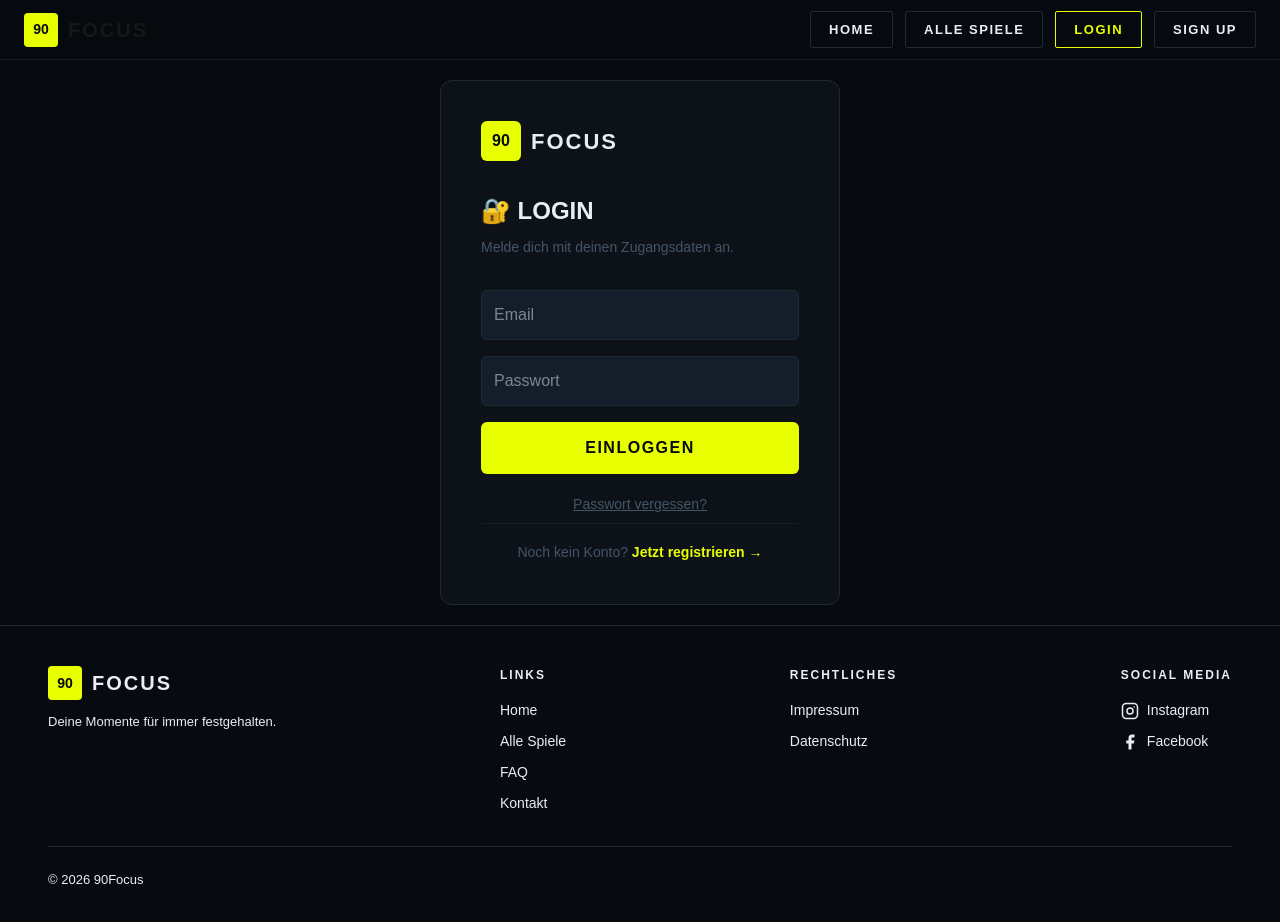
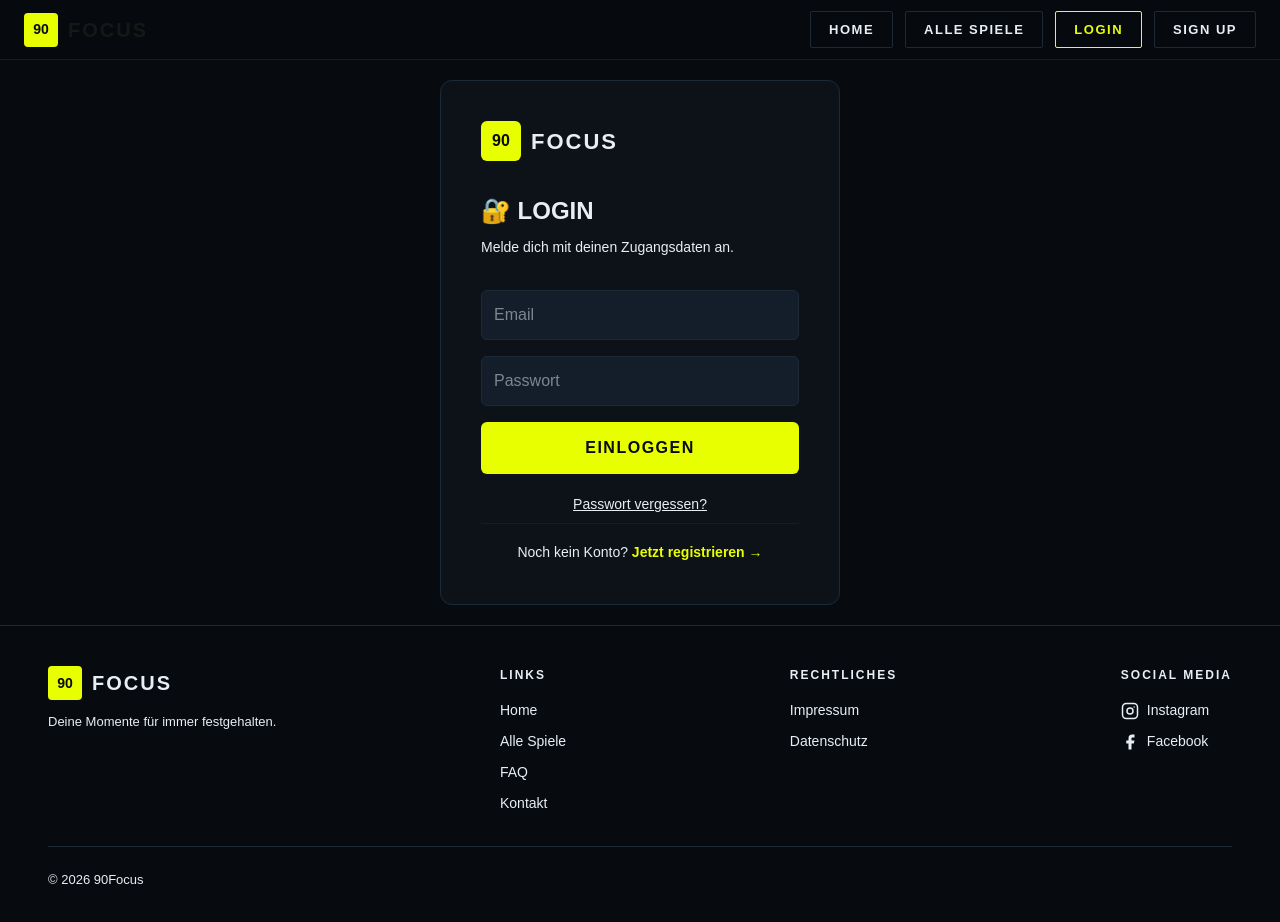
Before and after one commit to 90focus/90focus, a Next.js app: page /login in a window 1280 px wide. Built offline with nearby package versions, Linux system fonts and the light colour scheme; no server answers.

Commit message:
login seite text weiss gemacht

```diff
--- a/app/login/page.tsx
+++ b/app/login/page.tsx
@@ -99,7 +99,7 @@ function LoginContent() {
           <h1 style={{ color: '#e8eef4', fontSize: 24, fontWeight: 900, marginBottom: 8, textTransform: 'uppercase' }}>
             {mode === 'login' ? '🔐 Login' : '🔑 Passwort vergessen'}
           </h1>
-          <p style={{ color: '#445566', fontSize: 14, marginBottom: 24 }}>
+          <p style={{ color: '#e8eef4', fontSize: 14, marginBottom: 24 }}>
             {mode === 'login' ? 'Melde dich mit deinen Zugangsdaten an.' : 'Wir senden dir einen Reset-Link per Email.'}
           </p>
 
@@ -126,11 +126,11 @@ function LoginContent() {
             {mode === 'login' ? (
               <>
                 <button onClick={() => { setMode('forgot'); setError(''); setMessage('') }}
-                  style={{ background: 'none', border: 'none', color: '#445566', cursor: 'pointer', fontSize: 14, textDecoration: 'underline' }}>
+                  style={{ background: 'none', border: 'none', color: '#e8eef4', cursor: 'pointer', fontSize: 14, textDecoration: 'underline' }}>
                   Passwort vergessen?
                 </button>
                 <div style={{ borderTop: '1px solid #131e2a', paddingTop: 16 }}>
-                  <span style={{ color: '#445566', fontSize: 14 }}>Noch kein Konto? </span>
+                  <span style={{ color: '#e8eef4', fontSize: 14 }}>Noch kein Konto? </span>
                   <button onClick={() => router.push('/register')}
                     style={{ background: 'none', border: 'none', color: '#e8ff00', cursor: 'pointer', fontSize: 14, fontWeight: 700 }}>
                     Jetzt registrieren →
@@ -139,7 +139,7 @@ function LoginContent() {
               </>
             ) : (
               <button onClick={() => { setMode('login'); setError(''); setMessage('') }}
-                style={{ background: 'none', border: 'none', color: '#445566', cursor: 'pointer', fontSize: 14, textDecoration: 'underline' }}>
+                style={{ background: 'none', border: 'none', color: '#e8eef4', cursor: 'pointer', fontSize: 14, textDecoration: 'underline' }}>
                 Zurück zum Login
               </button>
             )}
@@ -184,7 +184,7 @@ function LoginContent() {
             <div>
               <div style={{ color: "#e8eef4", fontWeight: 800, fontSize: 12, letterSpacing: 2, textTransform: "uppercase", marginBottom: 16 }}>Social Media</div>
               <div style={{ display: "flex", flexDirection: "column", gap: 10 }}>
-                <a href="https://www.instagram.com/90focus" target="_blank" rel="noopener noreferrer"
+                <a href="https://www.instagram.com/90focus_official/" target="_blank" rel="noopener noreferrer"
                   style={footerA('instagram') as any}
                   onMouseEnter={() => setHoveredFooter('instagram')} onMouseLeave={() => setHoveredFooter(null)}>
                   <svg width="18" height="18" viewBox="0 0 24 24" fill="none" stroke="currentColor" strokeWidth="2">
```
